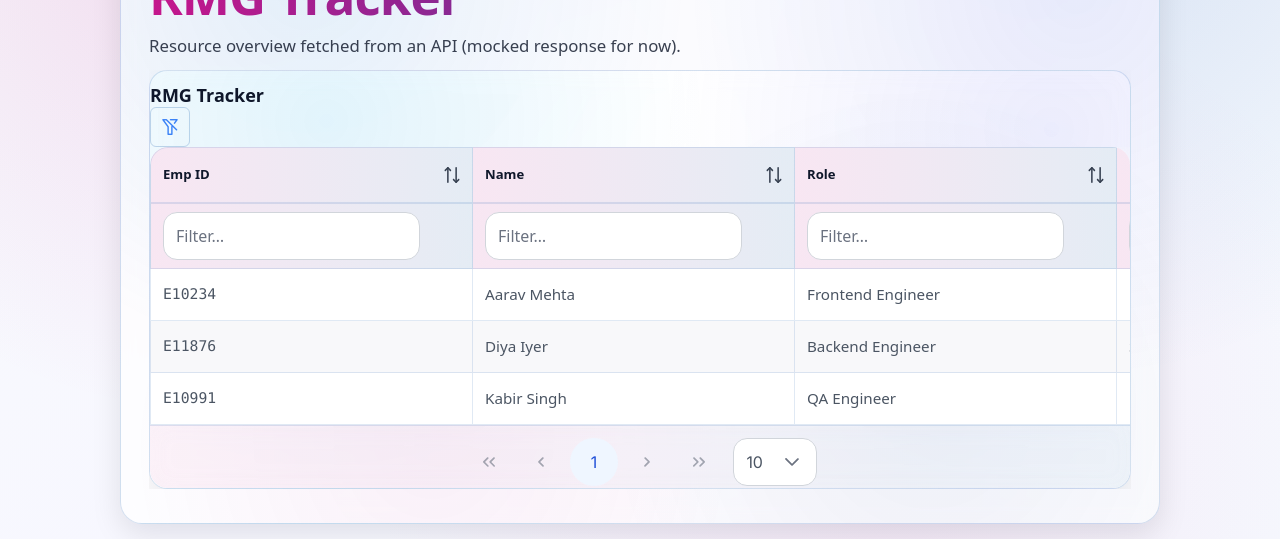
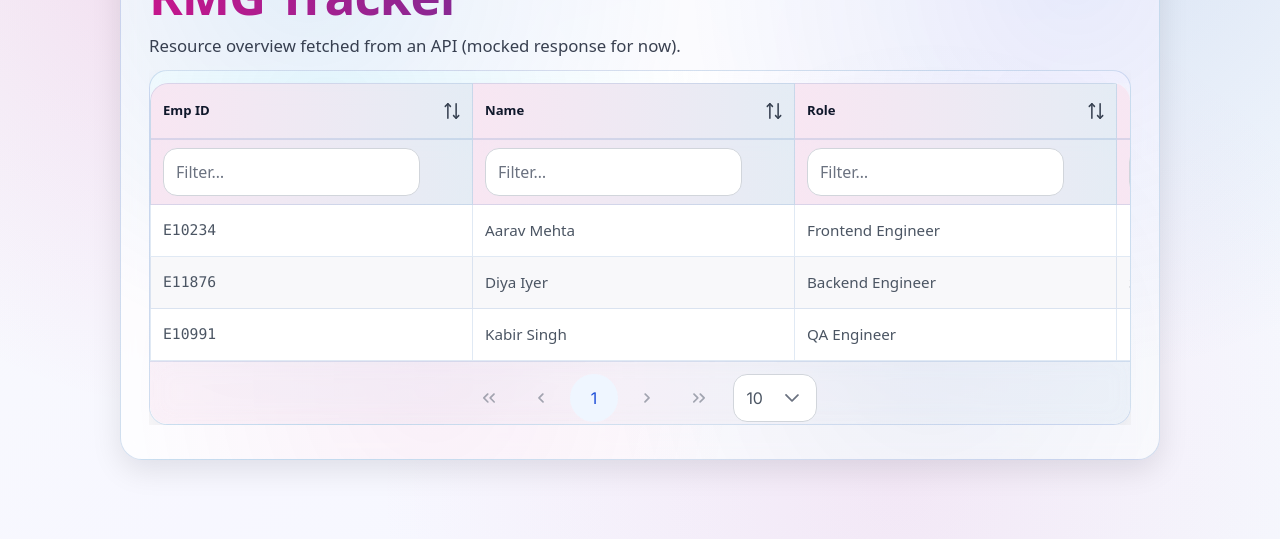
Before and after one commit to kavia-common/hello-world-web-app-7181-7192, a React (Create React App) app in the folder react_frontend/: page /rmg-tracker in a window 1280 px wide. Shown: the part 217-756 px from the top of the page. Built offline with nearby package versions, Linux system fonts and the light colour scheme.

Commit message:
Checkpoint 79 - cg3f8b1d76

```diff
--- a/react_frontend/src/components/PrimeDataTableCard.js
+++ b/react_frontend/src/components/PrimeDataTableCard.js
@@ -274,35 +274,6 @@ export default function PrimeDataTableCard({
 
       {/* Unified inner card to ensure toolbar + controls + table share one surface */}
       <div className="RmgTableCard" aria-label={title ? `${title} card` : "Table card"}>
-        {showHeaderBar && (
-          <div className="RmgToolbar" aria-label={`${title || "Table"} actions`}>
-            <div
-              style={{
-                display: "flex",
-                alignItems: "baseline",
-                gap: 12,
-                flexWrap: "wrap",
-              }}
-            >
-              {title && <h2 style={{ margin: 0, fontSize: 18, fontWeight: 900 }}>{title}</h2>}
-              {subtitle && <span style={{ opacity: 0.8 }}>{subtitle}</span>}
-            </div>
-
-            <div style={{ display: "flex", gap: 10, alignItems: "center", flexWrap: "wrap" }}>
-              <Button
-                type="button"
-                icon="pi pi-filter-slash"
-                className="p-button-outlined p-button-icon-only RmgIconButton"
-                onClick={clearAll}
-                aria-label="Reset filters"
-                tooltip="Reset filters"
-                tooltipOptions={{ position: "top" }}
-                disabled={loading || isUploading}
-              />
-            </div>
-          </div>
-        )}
-
         {/* Compact controls row: icon-only global search + Upload + CSV download */}
         {showUnifiedToolbar && (
           <div className="RmgTableControls" aria-label="Table controls">
```
Also changed, not shown: react_frontend/src/App.css (+12 -1 lines), 2 other files (tests, documents, lock files or other folders).
